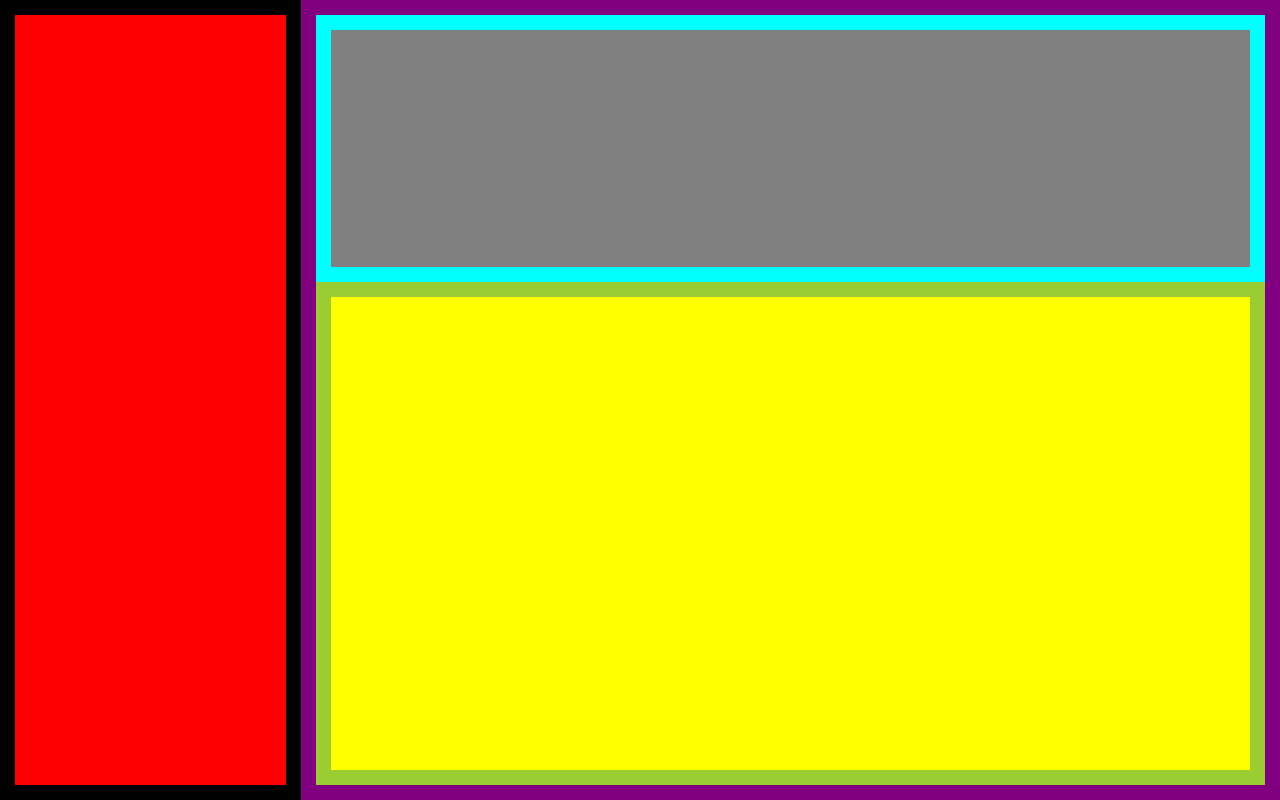
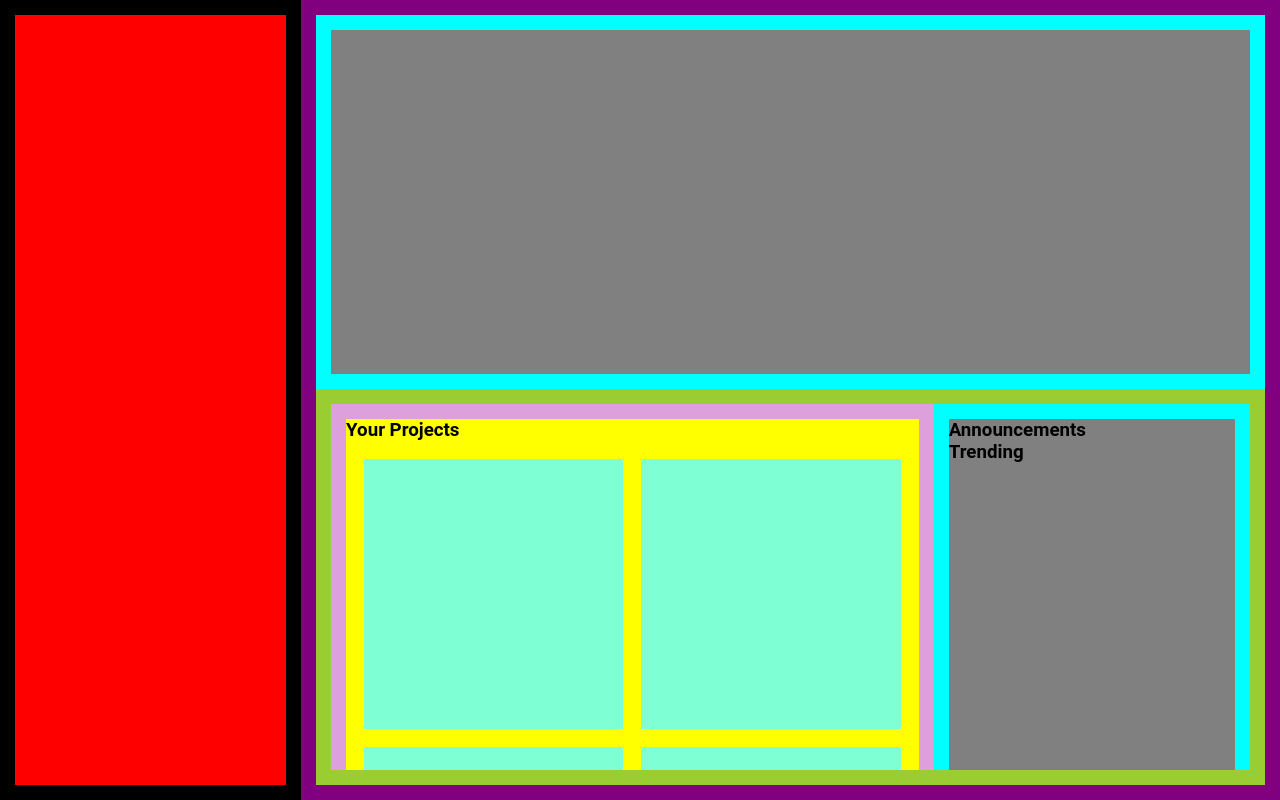
Before and after one commit to HughesSeanKyle/project-2-top, a React (Create React App) app: page / in a window 1280 px wide. Built offline with nearby package versions, Linux system fonts and the light colour scheme.

Commit message:
layout - dummy cards for grid

```diff
--- a/src/App.css
+++ b/src/App.css
@@ -12,7 +12,7 @@
 	flex-basis: 1fr 3fr 1fr;
 } */
 
-.dashboard-nav {
+.dashboard--side-nav {
 	flex: 1;
 	background-color: red;
 	border: 15px solid black;
@@ -36,6 +36,38 @@
 	flex: 3;
 	background-color: yellow;
 	border: 15px solid yellowgreen;
+	max-height: 396px;
+	overflow: auto;
+}
+
+.content-layout {
+	display: flex;
+}
+
+.layout-grid {
+	flex: 3;
+	background-color: yellow;
+	border: 15px solid plum;
+	overflow: auto;
+}
+
+.layout-aside {
+	flex: 1.5;
+	background-color: gray;
+	border: 15px solid cyan;
+}
+
+.grid-items {
+	display: grid;
+	grid-template-columns: 1fr 1fr;
+	grid-gap: 18px;
+	margin: 18px;
+}
+
+.grid-item-card {
+	height: 270px;
+	width: 100%;
+	background: aquamarine;
 }
 
 /* .dashboard-aside {
--- a/src/App.js
+++ b/src/App.js
@@ -31,10 +31,33 @@ function App() {
 	return (
 		<>
 			<div className="dashboard-container">
-				<nav className="dashboard-nav"></nav>
+				<nav className="dashboard--side-nav"></nav>
 				<main className="dashboard-main">
 					<div className="main-nav"></div>
-					<div className="main-content"></div>
+					<div className="main-content">
+						<div className="content-layout">
+							<div className="layout-grid">
+								<h3 className="grid-heading">Your Projects</h3>
+								<div
+									className="grid-items"
+									// style={{ height: '720px', 'background-color': 'pink' }}
+								>
+									{/* The cards in this div should have it's own comp. It will be mapped, and should be resusable */}
+
+									<div className="grid-item-card"></div>
+									<div className="grid-item-card"></div>
+									<div className="grid-item-card"></div>
+									<div className="grid-item-card"></div>
+									<div className="grid-item-card"></div>
+									<div className="grid-item-card"></div>
+								</div>
+							</div>
+							<aside className="layout-aside">
+								<h3 className="aside-heading">Announcements</h3>
+								<h3 className="aside-heading">Trending</h3>
+							</aside>
+						</div>
+					</div>
 					{/* <footer className="dashboard-footer">
 						<p>Copyright © 2023</p>
 					</footer> */}
```
